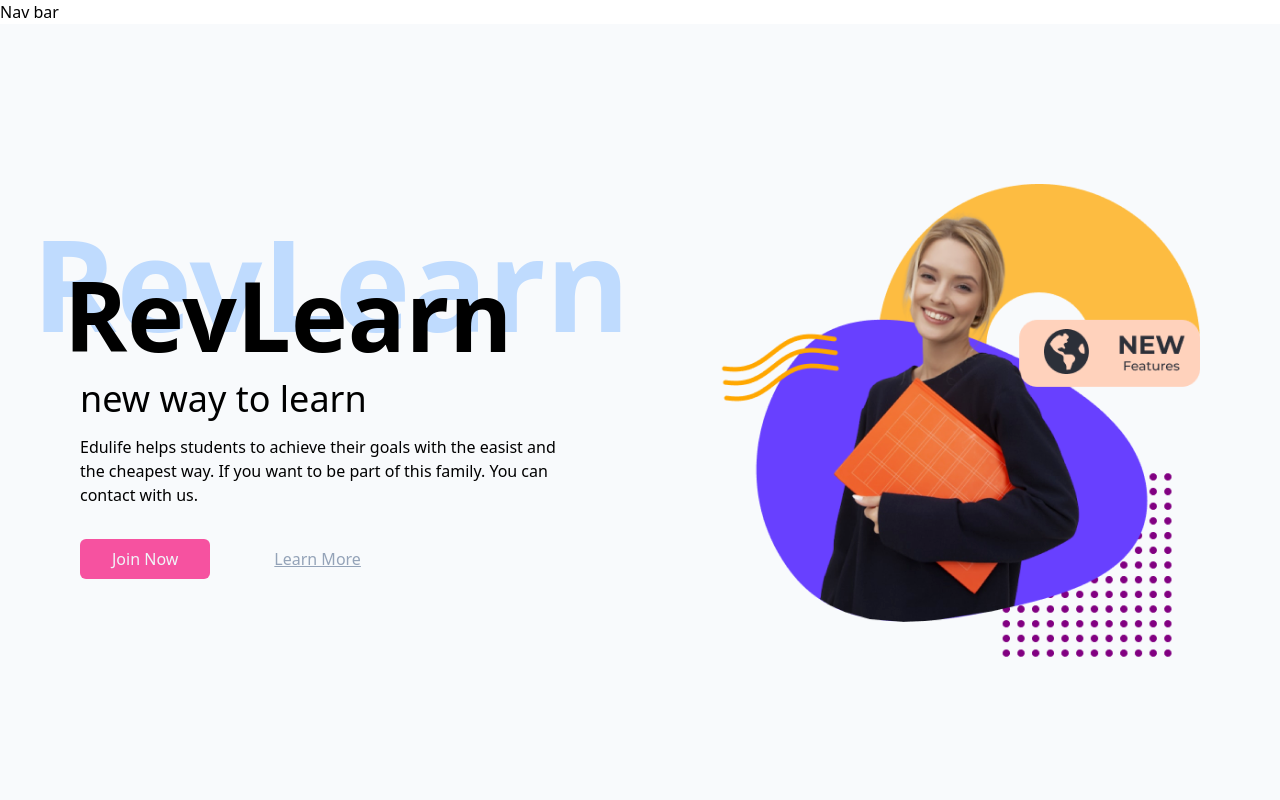
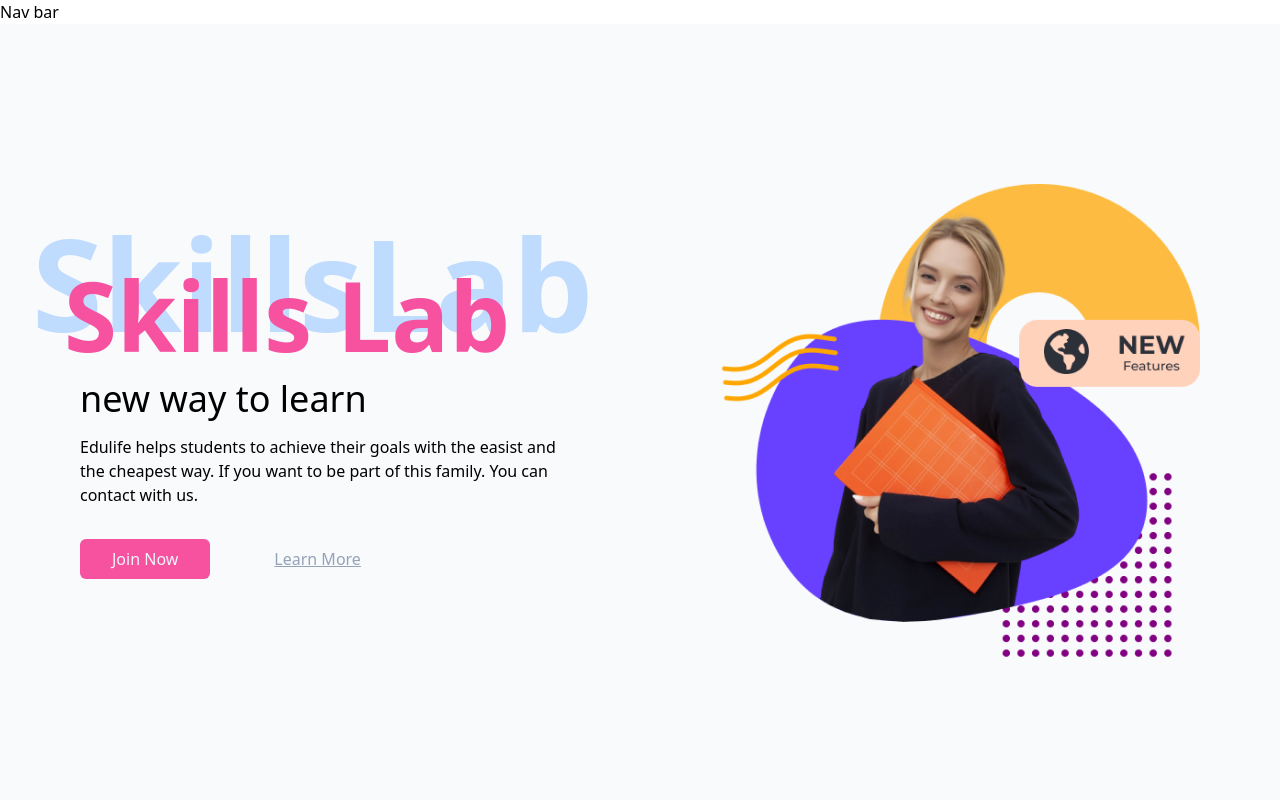
Before and after one commit to pichborithk/skills-flask, a React (Vite) app in the folder client/: page / in a window 1280 px wide. Shown: the top 800 px of the page. Built offline with nearby package versions, Linux system fonts and the light colour scheme.

Commit message:
fix hero section title

```diff
--- a/client/src/components/Home.tsx
+++ b/client/src/components/Home.tsx
@@ -18,9 +18,11 @@ const Home = () => {
         <div className='mx-auto flex max-w-7xl items-center justify-between gap-40 px-20 py-40'>
           <div className='relative flex flex-col gap-4'>
             <h2 className='absolute -translate-x-12 -translate-y-12 text-9xl font-bold text-blue-200'>
-              RevLearn
+              SkillsLab
             </h2>
-            <h2 className='-translate-x-4 text-8xl font-bold'>RevLearn</h2>
+            <h2 className='text-primary -translate-x-4 text-8xl font-bold'>
+              Skills Lab
+            </h2>
 
             <h3 className='text-4xl'>new way to learn</h3>
             <p>
```
